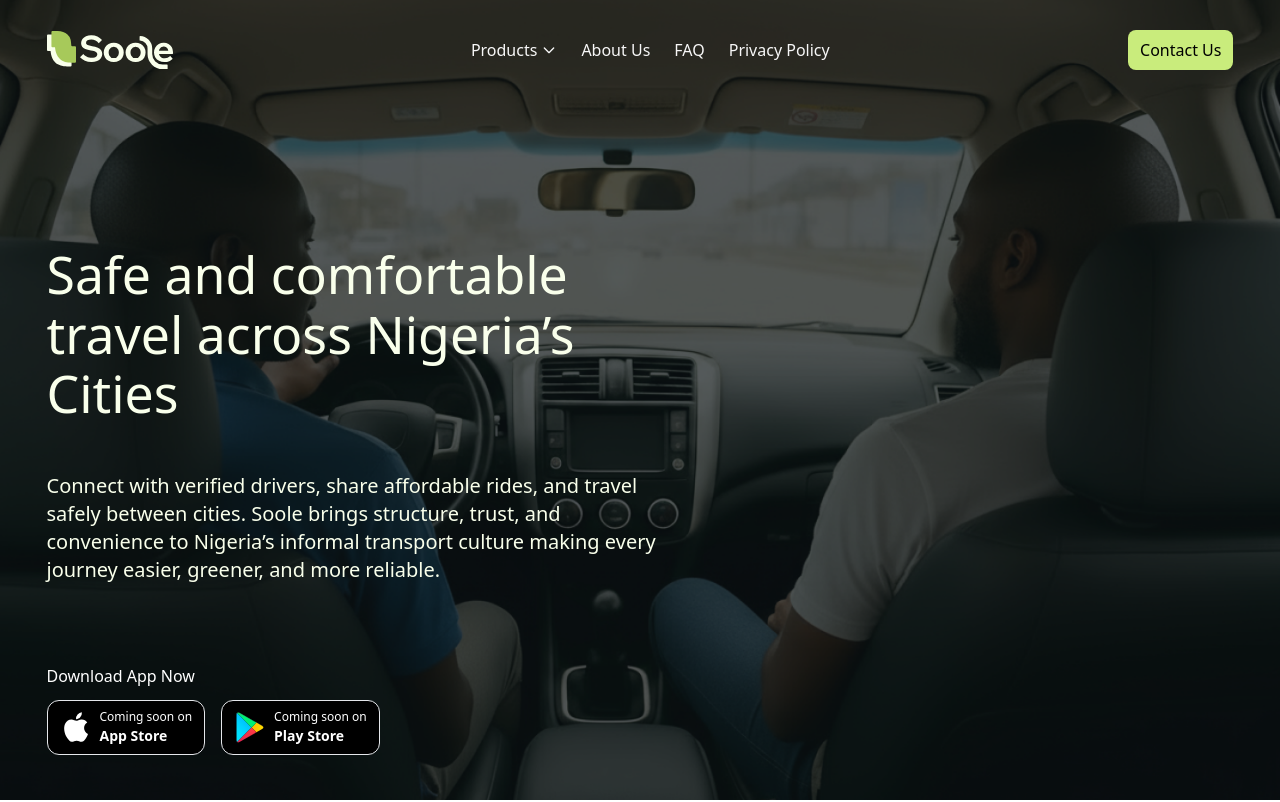
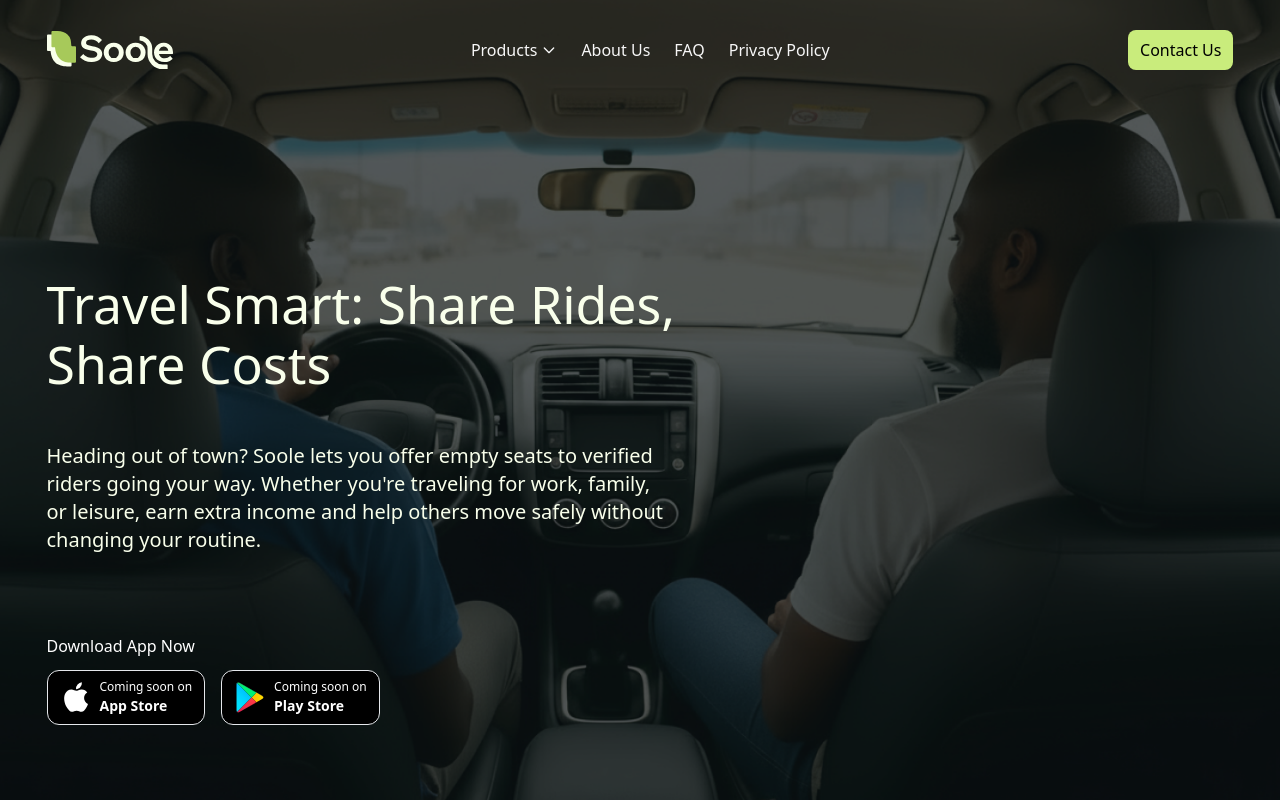
Before and after one commit to soole-ng/soole-webpage, a Next.js app: page /drivers in a window 1280 px wide. Shown: the top 802 px of the page. Built offline with nearby package versions, Linux system fonts and the light colour scheme; a web font is replaced by a local one.

Commit message:
feat: Implement Framer Motion animations in AboutFeatures, FaqHero, Hero, and SecondHero components for enhanced user experience

```diff
--- a/app/about-us/components/about-features.tsx
+++ b/app/about-us/components/about-features.tsx
@@ -11,7 +11,7 @@ const AboutFeatures = () => {
     visible: {
       opacity: 1,
       transition: {
-        duration: 0.6,
+        duration: 0.1,
         staggerChildren: 0.2
       }
     }
--- a/app/faq/components/faq-hero.tsx
+++ b/app/faq/components/faq-hero.tsx
@@ -1,37 +1,121 @@
+"use client";
 import Navbar from "@/components/shared/navbar";
 import { Search } from "lucide-react";
 import React from "react";
+import { motion } from "framer-motion";
 
 const FaqHero = () => {
+  // Animation variants
+  const containerVariants = {
+    hidden: { opacity: 0 },
+    visible: {
+      opacity: 1,
+      transition: {
+        duration: 0.8,
+        staggerChildren: 0.3
+      }
+    }
+  };
+
+  const titleVariants = {
+    hidden: { opacity: 0, y: 30 },
+    visible: {
+      opacity: 1,
+      y: 0,
+      transition: {
+        duration: 0.8
+      }
+    }
+  };
+
+  const textVariants = {
+    hidden: { opacity: 0, y: 20 },
+    visible: {
+      opacity: 1,
+      y: 0,
+      transition: {
+        duration: 0.6
+      }
+    }
+  };
+
+  const searchVariants = {
+    hidden: { opacity: 0, y: 40, scale: 0.95 },
+    visible: {
+      opacity: 1,
+      y: 0,
+      scale: 1,
+      transition: {
+        duration: 0.7
+      }
+    },
+    hover: {
+      scale: 1.02,
+      transition: {
+        duration: 0.2
+      }
+    }
+  };
+
   return (
     <div
       className="bg-[#0C1316] h-[383px] lg:h-[530px]"
-      style={{
-        backgroundImage: "url('/images/about-hero.png')",
-        backgroundSize: "cover",
-        backgroundPosition: "center",
-        backgroundRepeat: "no-repeat",
-      }}
+
     >
       <Navbar />
-      <section className="brand-width  flex flex-col  items-center   mt-6  justify-center">
-        <div className="flex flex-col gap-6">
-          <h1 className="text-[#F9FFEB] text-center  text-[32px]  md:text-[51.75px] leading-[28px] md:leading-[59.39px]">
+      <motion.section
+        className="brand-width  flex flex-col  items-center   mt-6  justify-center"
+        variants={containerVariants}
+        initial="hidden"
+        animate="visible"
+      >
+        <motion.div
+          className="flex flex-col gap-6"
+          variants={containerVariants}
+        >
+          <motion.h1
+            className="text-[#F9FFEB] text-center  text-[32px]  md:text-[51.75px] leading-[28px] md:leading-[59.39px]"
+            variants={titleVariants}
+            whileHover={{ scale: 1.02 }}
+            transition={{ duration: 0.2 }}
+          >
             Ask us anything
-          </h1>
-           <p className=" w-full text-justify  lg:text-center text-[14px] lg:text-[20px] text-[#F9FFEB]">
-              Got questions about using Soole? We’ve answered the most common
-              ones below.
-            </p>
+          </motion.h1>
+          <motion.p
+            className=" w-full text-justify  lg:text-center text-[14px] lg:text-[20px] text-[#F9FFEB]"
+            variants={textVariants}
+          >
+            Got questions about using Soole? We've answered the most common
+            ones below.
+          </motion.p>
+        </motion.div>
 
-
-        </div>
-
-         <div className="flex mt-20 relative w-full max-w-[1040px] py-3 px-2 items-center bg-white rounded-[8px] ">
+        <motion.div
+          className="flex mt-20 relative w-full max-w-[1040px] py-3 px-2 items-center bg-white rounded-[8px]"
+          variants={searchVariants}
+          whileHover="hover"
+        >
+          <motion.div
+            initial={{ scale: 0, rotate: -180 }}
+            animate={{ scale: 1, rotate: 0 }}
+            transition={{ duration: 0.5, delay: 1.2 }}
+          >
             <Search />
-            <input type="text" placeholder="Type your question here..." className="px-4 w-full outline-none border-none " />
-          </div>
-      </section>
+          </motion.div>
+          <motion.input
+            type="text"
+            placeholder="Type your question here..."
+            className="px-4 w-full outline-none border-none"
+            initial={{ opacity: 0, x: -20 }}
+            animate={{ opacity: 1, x: 0 }}
+            transition={{ duration: 0.5, delay: 1.4 }}
+            whileFocus={{
+              scale: 1.01,
+              transition: { duration: 0.2 }
+            }}
+          />
+        </motion.div>
+      </motion.section>
     </div>
   );
 };
--- a/components/shared/second-hero.tsx
+++ b/components/shared/second-hero.tsx
@@ -1,6 +1,8 @@
+"use client"
 import React from "react";
 import Navbar from "../shared/navbar";
 import { Icons } from "./icons";
+import { motion } from "framer-motion";
 
 interface ISecondHero {
   backgroundImage?: string;
@@ -9,6 +11,68 @@ interface ISecondHero {
 }
 
 const SecondHero = ({backgroundImage, mainText, subText}: ISecondHero) => {
+  // Animation variants
+  const containerVariants = {
+    hidden: { opacity: 0 },
+    visible: {
+      opacity: 1,
+      transition: {
+        duration: 0.8,
+        staggerChildren: 0.3
+      }
+    }
+  };
+
+  const titleVariants = {
+    hidden: { opacity: 0, y: 50 },
+    visible: {
+      opacity: 1,
+      y: 0,
+      transition: {
+        duration: 1
+      }
+    }
+  };
+
+  const textVariants = {
+    hidden: { opacity: 0, y: 30 },
+    visible: {
+      opacity: 1,
+      y: 0,
+      transition: {
+        duration: 0.8
+      }
+    }
+  };
+
+  const downloadSectionVariants = {
+    hidden: { opacity: 0, y: 40 },
+    visible: {
+      opacity: 1,
+      y: 0,
+      transition: {
+        duration: 0.8
+      }
+    }
+  };
+
+  const buttonVariants = {
+    hidden: { opacity: 0, scale: 0.9 },
+    visible: {
+      opacity: 1,
+      scale: 1,
+      transition: {
+        duration: 0.5
+      }
+    },
+    hover: {
+      scale: 1.05,
+      transition: {
+        duration: 0.2
+      }
+    }
+  };
+
   return (
     <div
       className="bg-[#0C1316] h-[90vh] md:h-screen"
@@ -20,24 +84,56 @@ const SecondHero = ({backgroundImage, mainText, subText}: ISecondHero) => {
       }}
     >
       <Navbar />
-      <section className="brand-width h-full flex flex-col lg:flex-row items-center justify-between gap-10 mt-20 lg:mt-0 lg:justify-center">
+      <motion.section
+        className="brand-width h-full flex flex-col lg:flex-row items-center justify-between gap-10 mt-20 lg:mt-0 lg:justify-center"
+        variants={containerVariants}
+        initial="hidden"
+        animate="visible"
+      >
         {/* Contents */}
-        <div className="flex  md:justify-center   w-full flex-col space-y-20">
-          <div className="flex flex-col gap-12">
-            <h1 className="text-[#F9FFEB] text-center md:text-start max-w-[666px] text-[32px]  md:text-[51.75px] leading-[28px] md:leading-[59.39px]">
-              Safe and comfortable travel across Nigeria’s Cities
-            </h1>
-            <p className="text-[#F9FFEB] md:text-start text-center text-[16px]  md:text-[20px] leading-[17px] md:leading-[28px] max-w-[625px]">
-             Connect with verified drivers, share affordable rides, and travel safely between cities. Soole brings structure, trust, and convenience to Nigeria’s informal transport culture making every journey easier, greener, and more reliable.
-            </p>
-          </div>
+        <motion.div
+          className="flex  md:justify-center   w-full flex-col space-y-20"
+          variants={containerVariants}
+        >
+          <motion.div
+            className="flex flex-col gap-12"
+            variants={containerVariants}
+          >
+            <motion.h1
+              className="text-[#F9FFEB] text-center md:text-start max-w-[666px] text-[32px]  md:text-[51.75px] leading-[28px] md:leading-[59.39px]"
+              variants={titleVariants}
+              whileHover={{ scale: 1.02 }}
+            >
+              {mainText || "Safe and comfortable travel across Nigeria's Cities"}
+            </motion.h1>
+            <motion.p
+              className="text-[#F9FFEB] md:text-start text-center text-[16px]  md:text-[20px] leading-[17px] md:leading-[28px] max-w-[625px]"
+              variants={textVariants}
+            >
+              {subText || "Connect with verified drivers, share affordable rides, and travel safely between cities. Soole brings structure, trust, and convenience to Nigeria's informal transport culture making every journey easier, greener, and more reliable."}
+            </motion.p>
+          </motion.div>
 
-          <div className="flex flex-col gap-[12px] ">
-            <h4 className="text-white text-center md:text-start text-base">
+          <motion.div
+            className="flex flex-col gap-[12px]"
+            variants={downloadSectionVariants}
+          >
+            <motion.h4
+              className="text-white text-center md:text-start text-base"
+              variants={textVariants}
+            >
              Download App Now
-            </h4>
-           <div className="flex flex-row justify-center lg:justify-start gap-4  ">
-                       <div className="rounded-[12px] flex gap-2 items-center  py-1 px-2 md:px-3 md:py-2 border-[#E5E7EB] border  bg-black">
+            </motion.h4>
+           <motion.div
+             className="flex flex-row justify-center lg:justify-start gap-4"
+             variants={containerVariants}
+           >
+                       <motion.div
+                         className="rounded-[12px] flex gap-2 items-center  py-1 px-2 md:px-3 md:py-2 border-[#E5E7EB] border  bg-black cursor-pointer"
+                         variants={buttonVariants}
+                         whileHover="hover"
+                         whileTap={{ scale: 0.95 }}
+                       >
                          <Icons.appleIcon className="size-4 md:size-8" />
                          <div>
                            <h2 className="font-light text-[7.7px] md:text-xs text-white">
@@ -47,9 +143,14 @@ const SecondHero = ({backgroundImage, mainText, subText}: ISecondHero) => {
                              App Store
                            </p>
                          </div>
-                       </div>
+                       </motion.div>
 
-                       <div className="rounded-[12px] flex gap-2 items-center w-fit px-3 border-[#E5E7EB] border  bg-black">
+                       <motion.div
+                         className="rounded-[12px] flex gap-2 items-center w-fit px-3 border-[#E5E7EB] border  bg-black cursor-pointer"
+                         variants={buttonVariants}
+                         whileHover="hover"
+                         whileTap={{ scale: 0.95 }}
+                       >
                          <Icons.playstore className="size-4 md:size-8" />
                          <div>
                            <h2 className="font-light text-[7.7px] md:text-xs text-white">
@@ -59,11 +160,11 @@ const SecondHero = ({backgroundImage, mainText, subText}: ISecondHero) => {
                              Play Store
                            </p>
                          </div>
-                       </div>
-                     </div>
-          </div>
-        </div>
-      </section>
+                       </motion.div>
+                     </motion.div>
+          </motion.div>
+        </motion.div>
+      </motion.section>
     </div>
   );
 };
```
Also changed, not shown: components/landing-page-components/hero.tsx (+12 -11 lines).
